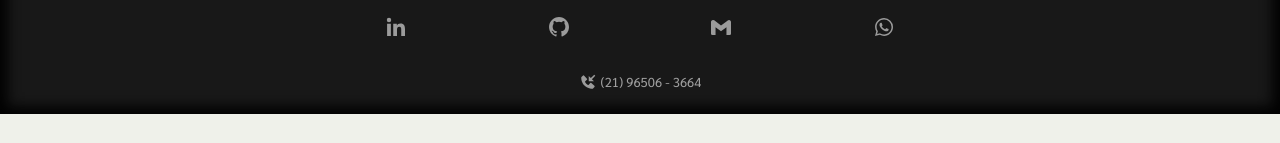
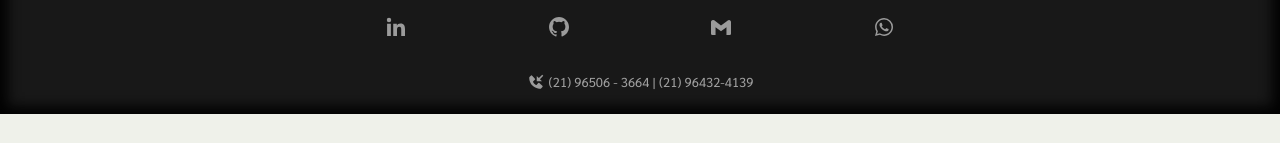
Before and after one commit to jotaMch/Portfolio_Jm, a React (Vite) app: page / in a window 1280 px wide. Shown: the part 3226-3369 px from the top of the page. Built offline with nearby package versions, Linux system fonts and the light colour scheme.

Commit message:
add number tell

```diff
--- a/src/components/Footer.jsx
+++ b/src/components/Footer.jsx
@@ -71,7 +71,7 @@ function Footer(){
                         </a>
                     </li>
                 </ul>
-                <span className="number-tell">< BiSolidPhoneIncoming /> (21) 96506 - 3664</span>
+                <span className="number-tell">< BiSolidPhoneIncoming /> (21) 96506 - 3664 | (21) 96432-4139</span>
             </footer>
         </div>
     )
```
